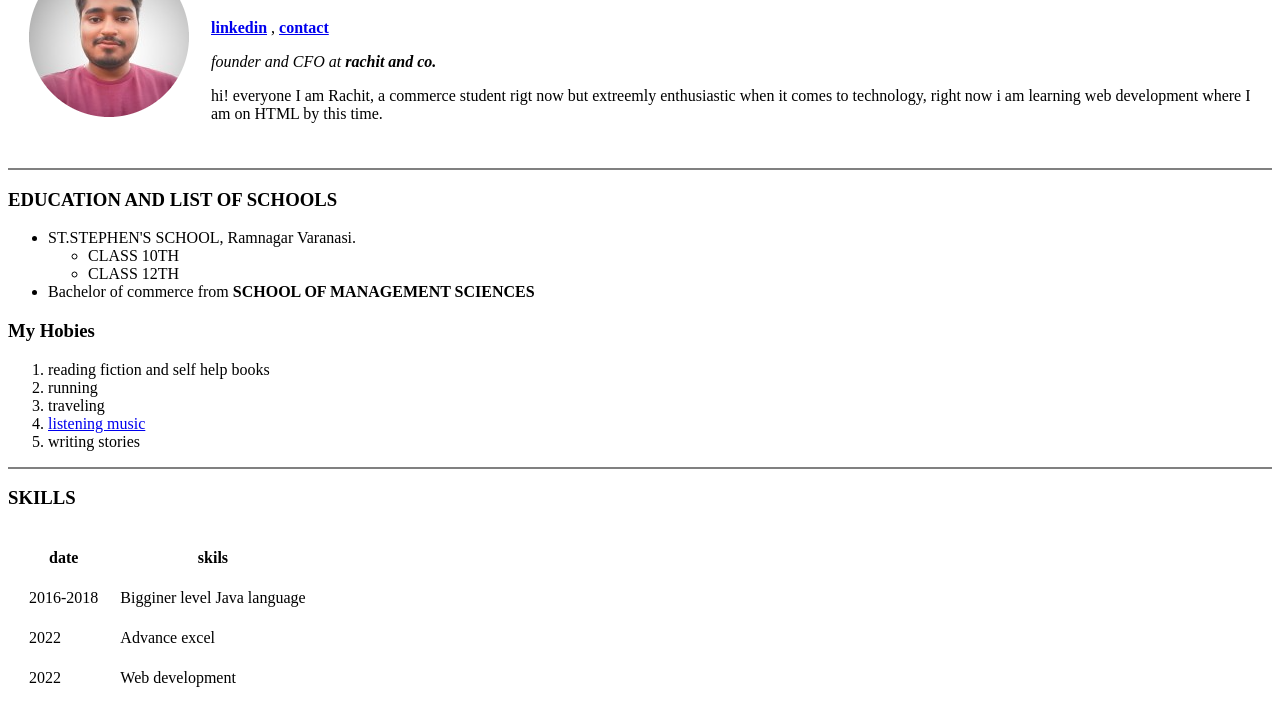
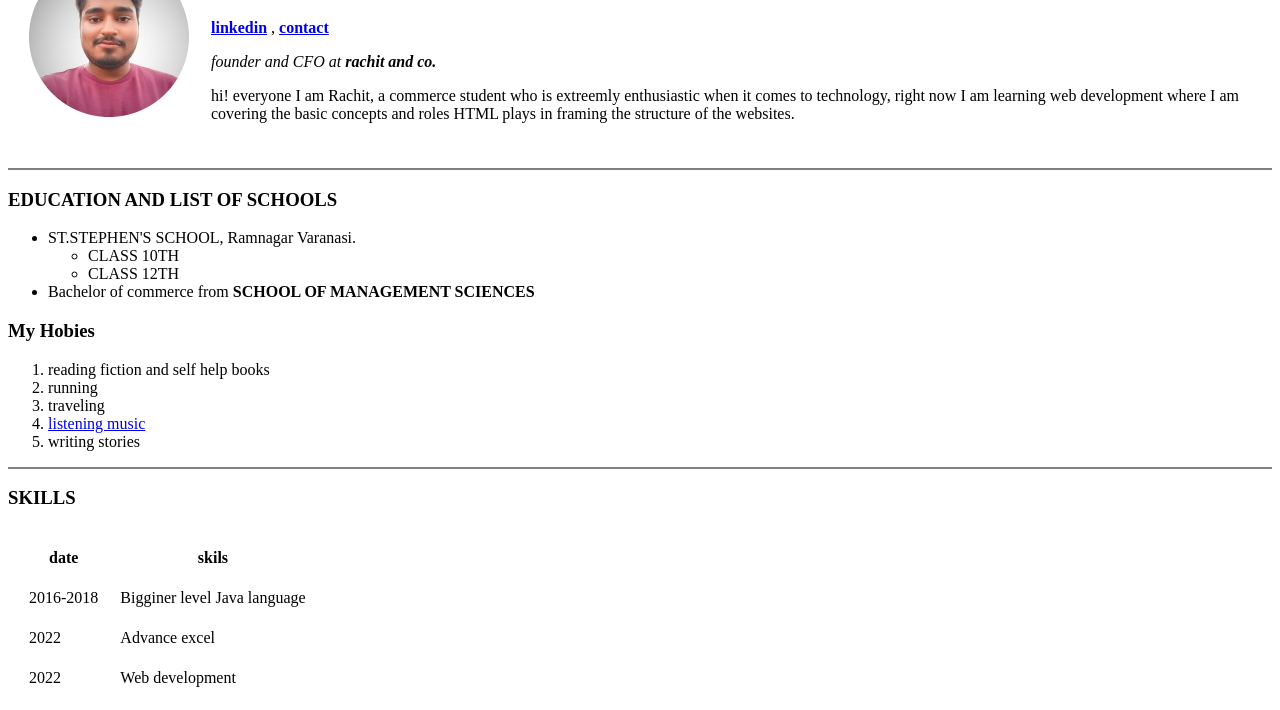
Before and after one commit to rachitripathi/cv, a plain HTML site: page index.html in a window 1280 px wide. Shown: the part 90-800 px from the top of the page. Drawn offline with Linux system fonts and the light colour scheme.

Commit message:
Update index.html

```diff
--- a/index.html
+++ b/index.html
@@ -17,7 +17,7 @@
         <p>
           <em>founder and CFO at <strong>rachit and co.</strong></em>
         </p>
-        <p>hi! everyone I am Rachit, a commerce student rigt now but extreemly enthusiastic when it comes to technology, right now i am learning web development where I am on HTML by this time. </p>
+        <p>hi! everyone I am Rachit, a commerce student who is extreemly enthusiastic when it comes to technology, right now I am learning web development where I am covering the basic concepts and roles HTML plays in framing the structure of the websites. </p>
 
       </td>
     </tr>
```
